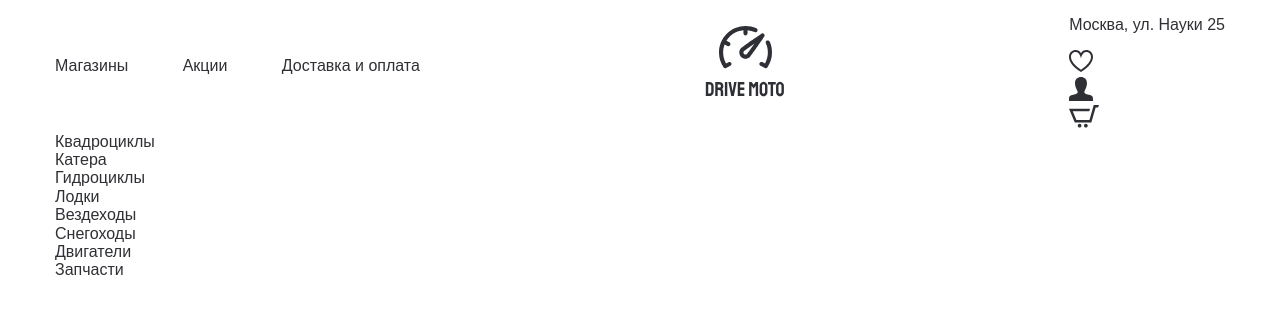
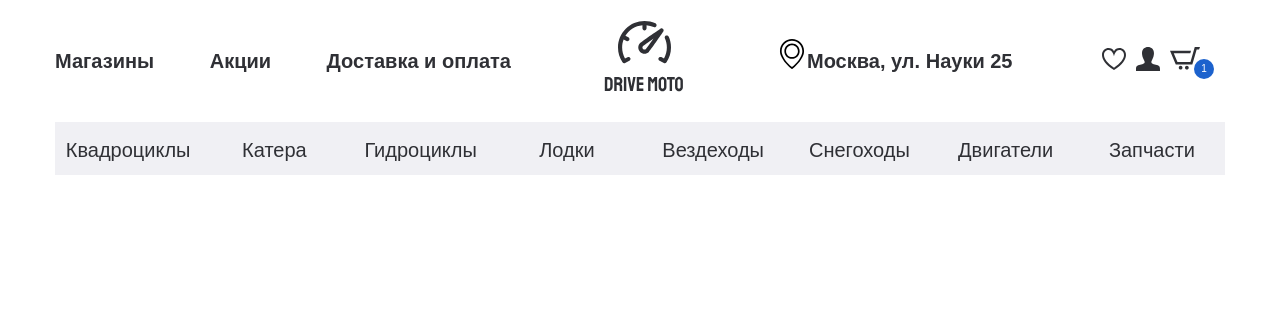
Before and after one commit to Veronchi/drive-moto, a plain HTML site: page index.html in a window 1280 px wide. Drawn offline with Linux system fonts and the light colour scheme.

Commit message:
created a header

```diff
--- a/css/fonts.css
+++ b/css/fonts.css
@@ -1,5 +1,5 @@
 @font-face{
-    font-family: 'SFProDisplay-Regular', san-serif;
+    font-family: 'SFProDisplay-Regular', sans-serif;
     src: url('../fonts/SFProDisplay-Regular.woff2'),
          url('../fonts/SFProDisplay-Regular.woff');
     font-weight: 400;
@@ -8,7 +8,7 @@
 }
 
 @font-face{
-    font-family: 'SFProDisplay-Medium', san-serif;
+    font-family: 'SFProDisplay-Medium', sans-serif;
     src: url('../fonts/SFProDisplay-Medium.woff2'),
          url('../fonts/SFProDisplay-Medium.woff');
     font-weight: 500;
@@ -17,7 +17,7 @@
 }
 
 @font-face{
-    font-family: 'SFProDisplay-Semibold', san-serif;
+    font-family: 'SFProDisplay-Semibold', sans-serif;
     src: url('../fonts/SFProDisplay-Semibold.woff2'),
          url('../fonts/SFProDisplay-Semibold.woff');
     font-weight: 600;
@@ -26,7 +26,7 @@
 }
 
 @font-face{
-    font-family: 'SFProDisplay-Bold', san-serif;
+    font-family: 'SFProDisplay-Bold', sans-serif;
     src: url('../fonts/SFProDisplay-Bold.woff2'),
          url('../fonts/SFProDisplay-Bold.woff');
     font-weight: 700;
--- a/css/style.css
+++ b/css/style.css
@@ -24,7 +24,10 @@ h1, h2, h3, h4, h5, h6 {
 
 body {
     color: #2F3035;
-    font-family: sans-serif;
+    font-family: 'SFProDisplay-Regular', sans-serif;
+    font-size: 20px;
+    line-height: 24px;
+    font-weight: 400;
 }
 
 .container {
@@ -38,6 +41,8 @@ body {
     justify-content: space-between;
     align-items: center;
     min-height: 122px;
+    font-family: 'SFProDisplay-Bold', sans-serif;
+    font-weight: 700;
 }
 
 .menu__item {
@@ -47,3 +52,102 @@ body {
 .menu__item + .menu__item {
   padding-left: 50px;
 }
+
+.header__box {
+    display: flex;
+}
+
+.header__adress {
+   width: 265px;
+   margin-right: 60px;
+   padding-left: 30px;
+   position: relative;
+}
+
+.header__adress::before {
+  content: "";
+  position: absolute;
+  background-image: url(../img/location.svg);
+  width: 30px;
+  height: 30px;
+  left: 0;
+  top: -10px;
+}
+
+.user-list {
+  display: flex;
+  align-items: center;
+  margin-right: 15px;
+}
+
+.user-list__item {
+  display: inline-block;
+  padding-right: 10px;
+}
+
+.basket {
+  position: relative;
+}
+
+.basket__num {
+  position: absolute;
+  bottom: -15px;
+  right: -14px;
+  font-family: 'SFProDisplay-Medium', sans-serif;
+  color: #ffffff;
+  font-size: 10px;
+  font-weight: 500;
+  line-height: 20px;
+  width: 20px;
+  height: 20px;
+  background-color: #1C62CD;
+  border-radius: 50%;
+  text-align: center;
+}
+
+.header__bottom {
+  margin-bottom: 78px;
+}
+
+.menu-category {
+  display: flex;
+  justify-content: space-around;
+  align-items: center;
+  min-height: 53px;
+  background-color: #F0F0F4;
+}
+
+.menu-category__item {
+  position: relative;
+}
+
+.menu-category__link {
+  position: absolute;
+  top: 50%;
+  left: 50%;
+  transform: translate(-50%, -50%);
+  font-weight: 400;
+  padding: 15px 0 14px;
+}
+
+.menu-category__link::before {
+  content: "";
+  position: absolute;
+  width: 0;
+  left: auto;
+  right: 0;
+  bottom: 0;
+  transition: all .3s;
+  background-color:#1C62CD;
+  height: 3px;
+}
+
+.menu-category__link:hover {
+  color: #000000;
+}
+
+.menu-category__link:hover::before {
+  width: 100%;
+  right: auto;
+  left: 0;
+}
--- a/index.html
+++ b/index.html
@@ -36,17 +36,18 @@
             <ul class="user-list">
               <li class="user-list__item">
                 <a class="user-list__link" href="#">
-                  <img src="./img/heart.svg" alt="">
+                  <img src="./img/heart.svg" alt="heart">
                 </a>
               </li>
               <li class="user-list__item">
                 <a class="user-list__link" href="#">
-                  <img src="./img/user.svg" alt="">
+                  <img src="./img/user.svg" alt="user">
                 </a>
               </li>
               <li class="user-list__item">
-                <a class="user-list__link" href="#">
-                  <img src="./img/basket.svg" alt="">
+                <a class="user-list__link basket" href="#">
+                  <img src="./img/basket.svg" alt="basket">
+                  <p class="basket__num">1</p>
                 </a>
               </li>
             </ul>
@@ -56,7 +57,6 @@
     </div>
     <div class="header__bottom">
       <div class="container">
-        <div class="header__bottom-inner">
         <ul class="menu-category">
           <li class="menu-category__item">
             <a class="menu-category__link" href="#">Квадроциклы</a>
@@ -85,7 +85,6 @@
         </ul>
       </div>
     </div>
-    </div>
   </header>
 </body>
 
```
Lines whose indentation alone changed are shown as unchanged.
